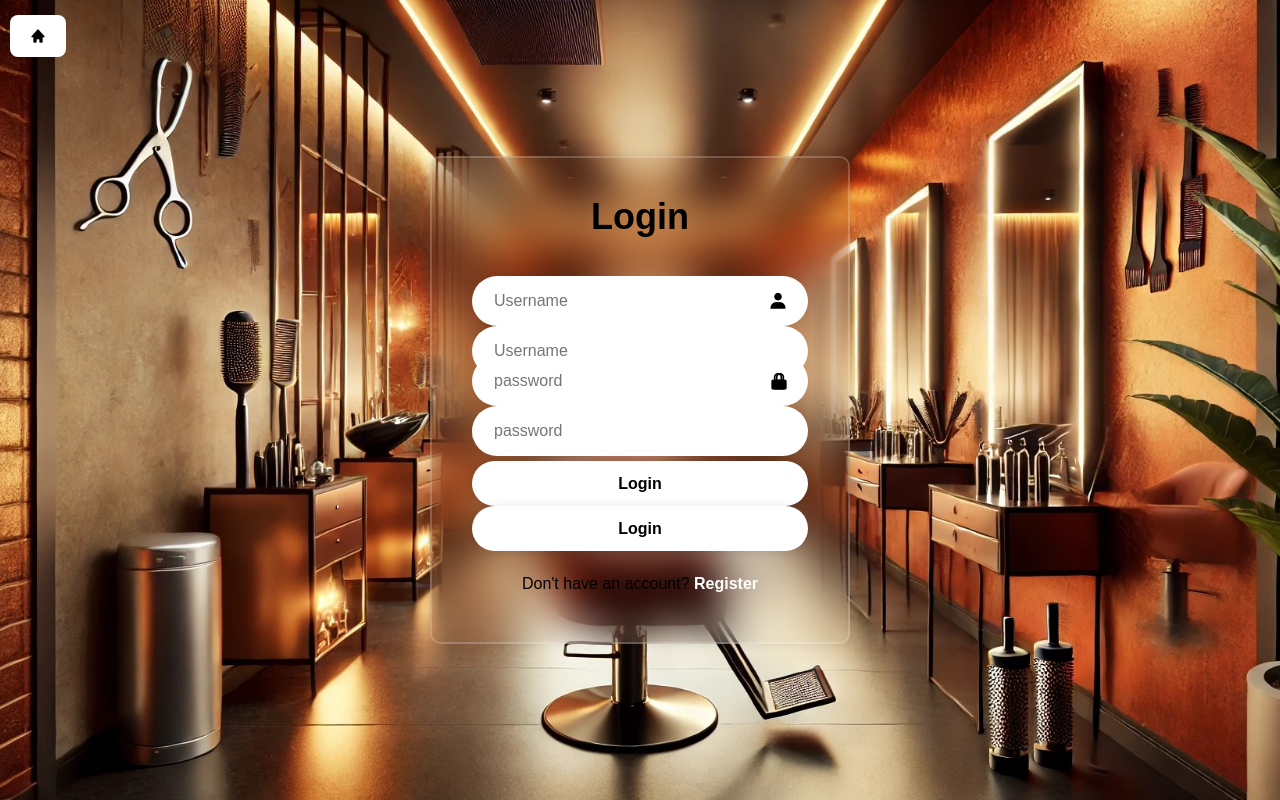
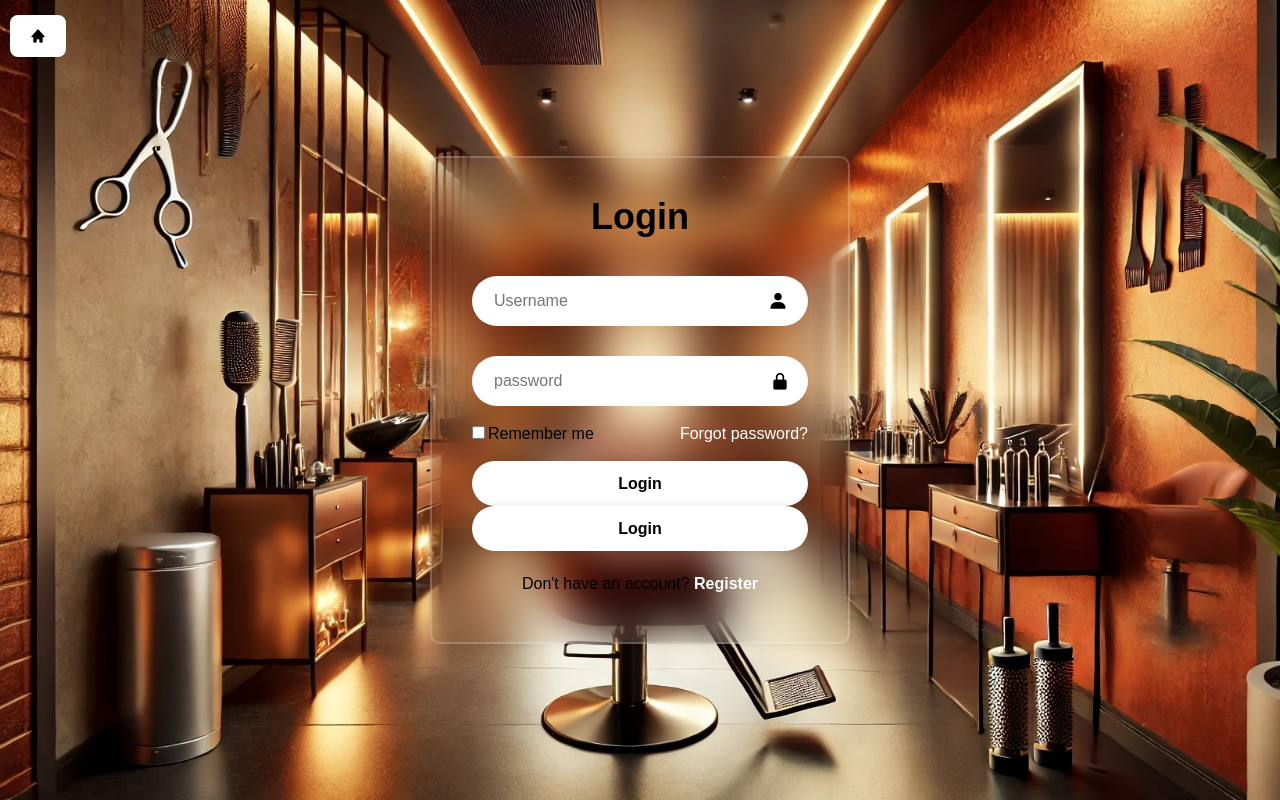
Before and after one commit to 7DennisBad/FriseurManager, a website built with webpack: page untitled/html/login.html in a window 1280 px wide. Built offline with nearby package versions, Linux system fonts and the light colour scheme.

Commit message:
minimal changes

```diff
--- a/untitled/html/login.html
+++ b/untitled/html/login.html
@@ -14,14 +14,11 @@
 
       <div class="input-box">
         <input type="text" placeholder="Username"required id="userName">
-        <input type="text" placeholder="Username" id="Username" required>
         <i class='bx bxs-user'></i>
         </div>
 
       <div class="input-box">
-        <input type="password" placeholder="password" required id="userPass">
-        <i class='bx bxs-lock-alt' ></i>
-        <input type="password" id="password" placeholder="password" required>
+        <input type="password" id="userPass" placeholder="password" required>
         <button type="button" class="icon-button" id="togglePassword">
           <i class='bx bxs-lock-alt' id="icon"></i>
         </button>
```
